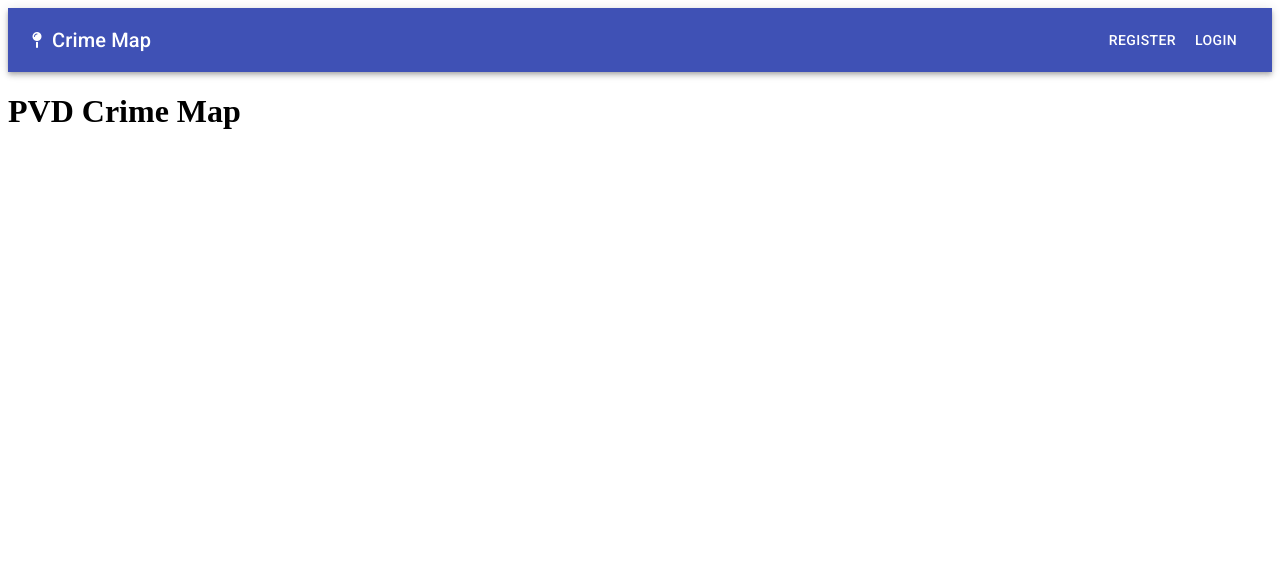
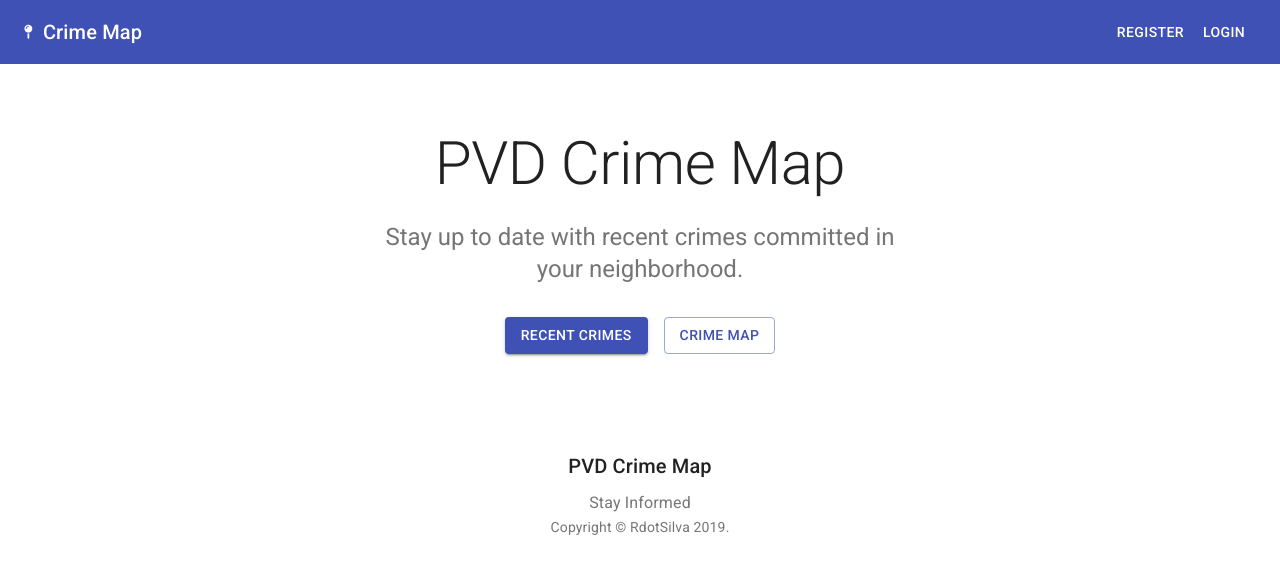
Before and after one commit to RdotSilva/MERN-PVD-Crime-Map, a React (Create React App) app in the folder client/: page / in a window 1280 px wide. Shown: the top 574 px of the page. Built offline with nearby package versions, Linux system fonts and the light colour scheme.

Commit message:
Add Landing page to main App

```diff
--- a/client/src/App.js
+++ b/client/src/App.js
@@ -2,12 +2,13 @@ import React, { Fragment } from "react";
 import { BrowserRouter as Router, Route, Switch } from "react-router-dom";
 import "./App.css";
 import Navbar from "./components/layout/Navbar";
+import Landing from "./components/layout/Landing";
 
 const App = () => (
   <Router>
     <Fragment>
       <Navbar></Navbar>
-      <h1>PVD Crime Map</h1>
+      <Route exact path="/" component={Landing}></Route>
     </Fragment>
   </Router>
 );
```
